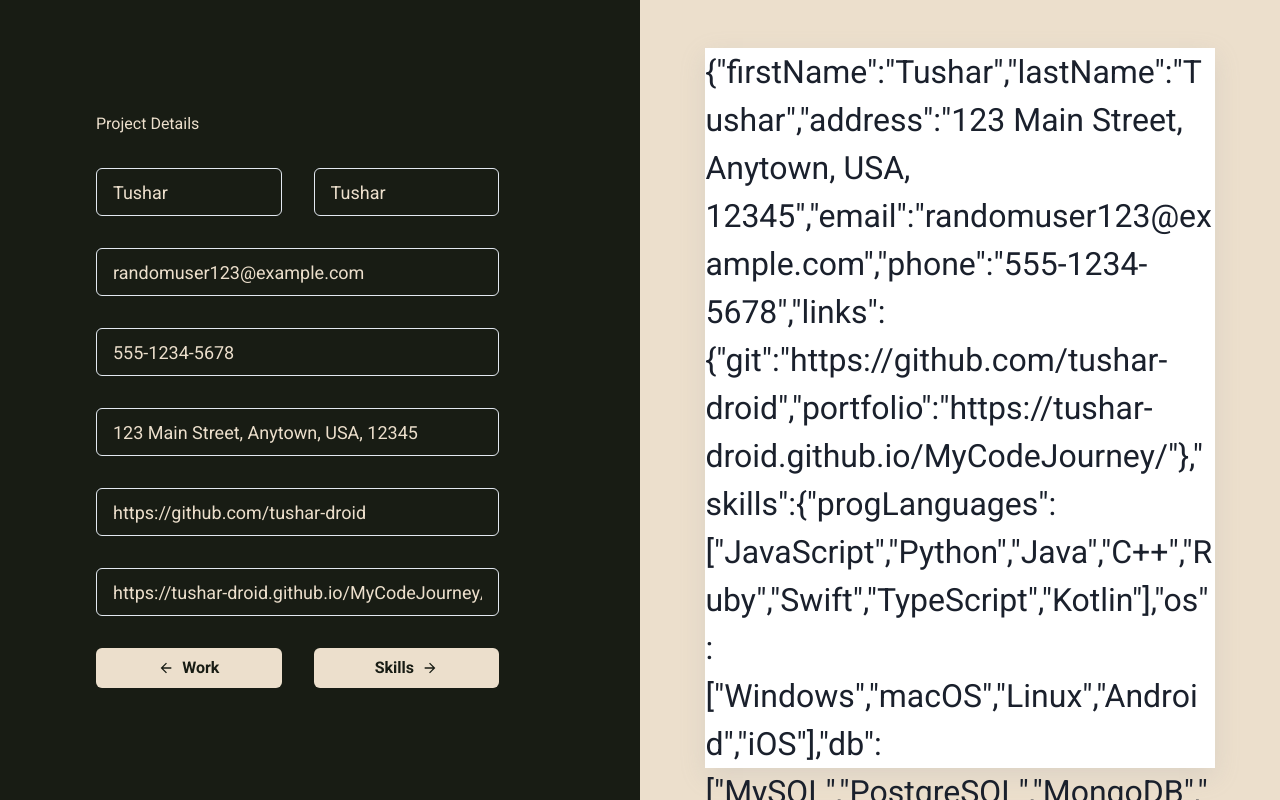
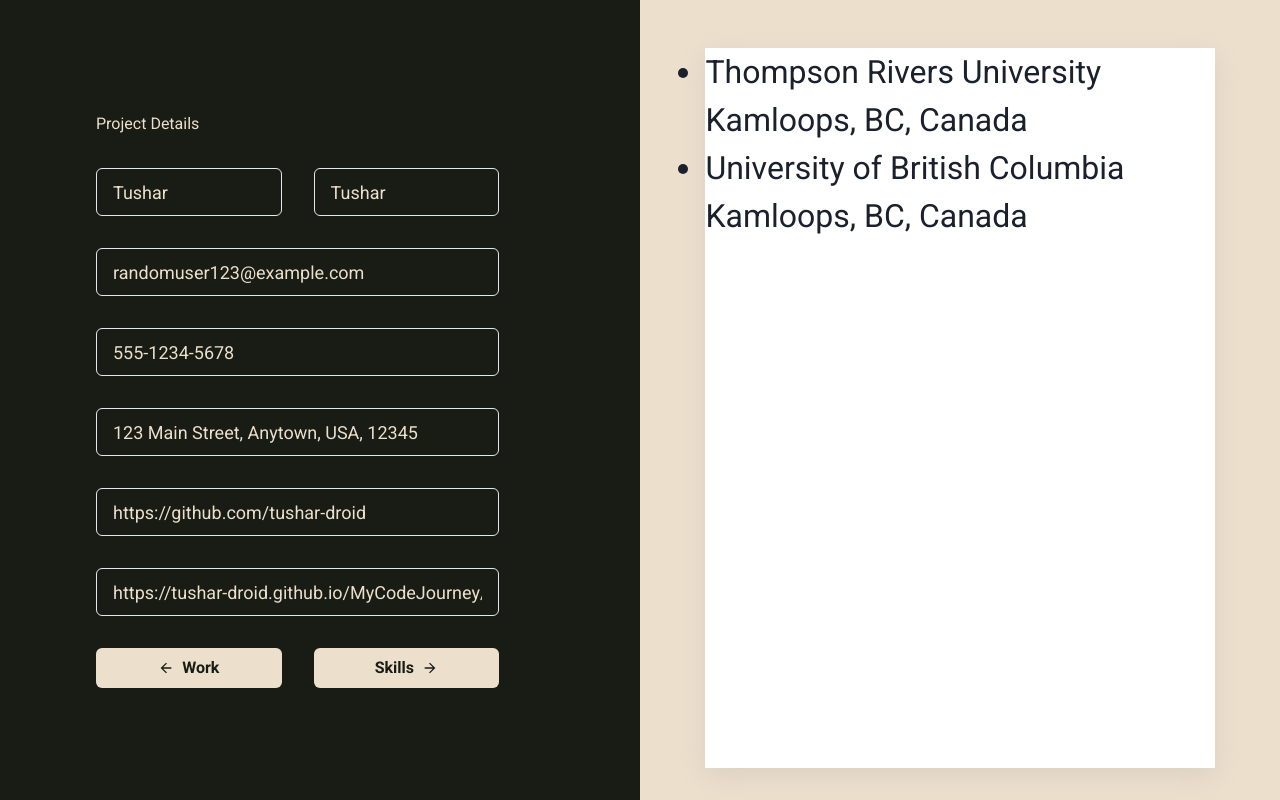
Before and after one commit to tushar-droid/Resume-builder2, a React (Vite) app: page / in a window 1280 px wide. Built offline with nearby package versions, Linux system fonts and the light colour scheme.

Commit message:
added logic for editing education form

```diff
--- a/src/App.jsx
+++ b/src/App.jsx
@@ -7,10 +7,9 @@ import {useState} from 'react'
 
 function App() {
   const [generalDetails, setGeneralDetails] = useState(User.generalDetails)
-  // const [skills, setSkills] = useState(User.generalDetails)
+  const [education, setEducation] = useState(User.education)
   const handleGeneralDetailChanges = (e) =>{
     const targetField = e.target.id
-    console.log(targetField)
     switch(targetField){
       case 'firstName-field':{
         const temp = {...generalDetails, firstName: e.target.value}
@@ -85,13 +84,27 @@ function App() {
         setGeneralDetails(temp)
         break
       }
+    }
+  }
+  const handleEducationChanges = (e) =>{
+    const targetField = e.target.id
+    const key = e.target.getAttribute('data-key')
+    const indexToChange = education.findIndex((elem) => elem['id'] == key)
 
 
+    switch(targetField) {
+      case 'institution-field':{
+        let temp = [...education]
+        temp[indexToChange].institutionName = e.target.value
+        setEducation(temp)
 
 
     }
 
   }
+
+}
+
 
 
 
@@ -99,11 +112,11 @@ function App() {
   return (
     <ChakraProvider>
       <>
-        <LeftPane generalDetails = {generalDetails} handleGeneralDetails = {handleGeneralDetailChanges}/>
-        <RightPane generalDetails = {generalDetails} />
+        <LeftPane generalDetails = {generalDetails} handleGeneralDetails = {handleGeneralDetailChanges} education ={education} handleEducation = {handleEducationChanges}/>
+        <RightPane generalDetails = {generalDetails} education = {education} />
       </>
     </ChakraProvider>
   )
 }
 
-export default App
+export default App;
--- a/src/Components/EducationDetails.jsx
+++ b/src/Components/EducationDetails.jsx
@@ -1,5 +1,29 @@
-export default function EducationDetails () {
+import { Input } from "@chakra-ui/react"
+import PropTypes from 'prop-types'
+
+export default function EducationDetails ({education, handleEducation}) {
+
+
     return(
-        <h1>EDUCATION</h1>
+        <div className="education-contianer">
+            <h1>EDUCATION</h1>
+            <ul>
+                {
+                    education.map((elem) =>{
+                        return (
+                            <li key={elem['id']}>
+                                <Input value={elem['institutionName']} onChange={handleEducation} id={'institution-field'} data-key={elem['id']}>
+                                </Input>
+                            </li>
+                        )
+                    })
+                }
+            </ul>
+        </div>
     )
 }
+
+EducationDetails.propTypes = {
+    education: PropTypes.array,
+    handleEducation: PropTypes.func,
+}
--- a/src/Components/LeftPane.jsx
+++ b/src/Components/LeftPane.jsx
@@ -9,7 +9,7 @@ import Skills from './Skills'
 import EducationDetails from './EducationDetails'
 import WorkDetails from './WorkDetails'
 import ProjectDetails from './ProjectDetails'
-export default function LeftPane ({generalDetails, handleGeneralDetails}) {
+export default function LeftPane ({generalDetails, handleGeneralDetails, education, handleEducation } ) {
     const [pageId, setPageId] = useState(0)
 
     const pageIdObj = {
@@ -26,7 +26,7 @@ export default function LeftPane ({generalDetails, handleGeneralDetails}) {
             },
         2:
         {
-            'page': <EducationDetails />,
+            'page': <EducationDetails education = {education} handleEducation = {handleEducation}/>,
             'text': 'Education Details',
             },
         3:
@@ -71,6 +71,6 @@ export default function LeftPane ({generalDetails, handleGeneralDetails}) {
 LeftPane.propTypes = {
     generalDetails: PropTypes.object,
     handleGeneralDetails:PropTypes.func,
-    skills: PropTypes.object,
-    handleSkills: PropTypes.func,
+    education: PropTypes.array,
+    handleEducation: PropTypes.func,
 }
--- a/src/Components/RightPane.jsx
+++ b/src/Components/RightPane.jsx
@@ -1,15 +1,30 @@
 import PropTypes from 'prop-types'
 import '../styles/RightPane.css'
 
-export default function RightPane ({generalDetails}) {
+export default function RightPane ({generalDetails, education}) {
 
     return (
         <div className="right-pane">
             <div className='page-container'>
                 <div className='preview'>
-                   {
-                    JSON.stringify(generalDetails)
-                   }
+                    {/* {JSON.stringify(education)} */}
+                    <ul>
+                    {
+                        education.map ((elem) =>{
+                           return( <li key={elem['id']}>{
+                            <>
+                                <h1>
+                                    {elem['institutionName']}
+                                </h1>
+                                <h2> {elem['location']}</h2>
+                            </>
+                            }</li>)
+                        } )
+                    }
+                    </ul>
+
+
+
                 </div>
                 <div className='preview page2' >
                 </div>
@@ -19,5 +34,6 @@ export default function RightPane ({generalDetails}) {
 }
 
 RightPane.propTypes = {
-    generalDetails: PropTypes.object
+    generalDetails: PropTypes.object,
+    education: PropTypes.array
 }
--- a/src/Components/UserTemplate.jsx
+++ b/src/Components/UserTemplate.jsx
@@ -55,7 +55,16 @@ const User = {
     education: [
         {
             id: Date.now(),
-            instituteName: 'Thompson Rivers University',
+            institutionName: 'Thompson Rivers University',
+            location:'Kamloops, BC, Canada',
+            course: 'Bachelor of Computing Science',
+            graduationDate: 'January 2023',
+            gpa: '3.37',
+            details: 'Mastered the intricacies of web development during my bachelor’s program at Thompson Rivers University, particularly excelling in Software Design and Architecture. \nDemonstrated versatility in coursework, spanning Cloud Computing in AWS and Computer Network Security, contributing to a well-rounded skill set. \nExplored diverse areas of computing science, gaining proficiency in Data Structures, Machine Learning, and Quantum Computing.'
+        },
+        {
+            id: Date.now()+1,
+            institutionName: 'University of British Columbia',
             location:'Kamloops, BC, Canada',
             course: 'Bachelor of Computing Science',
             graduationDate: 'January 2023',
```
